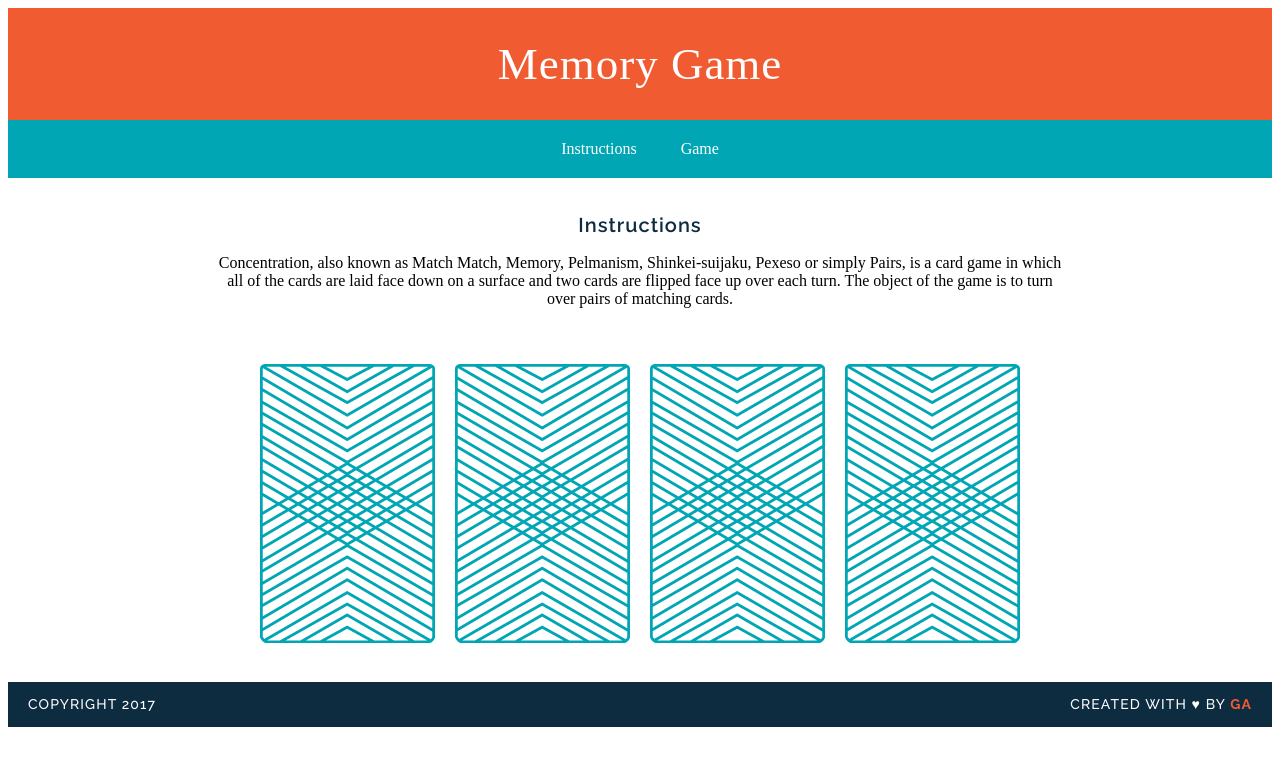
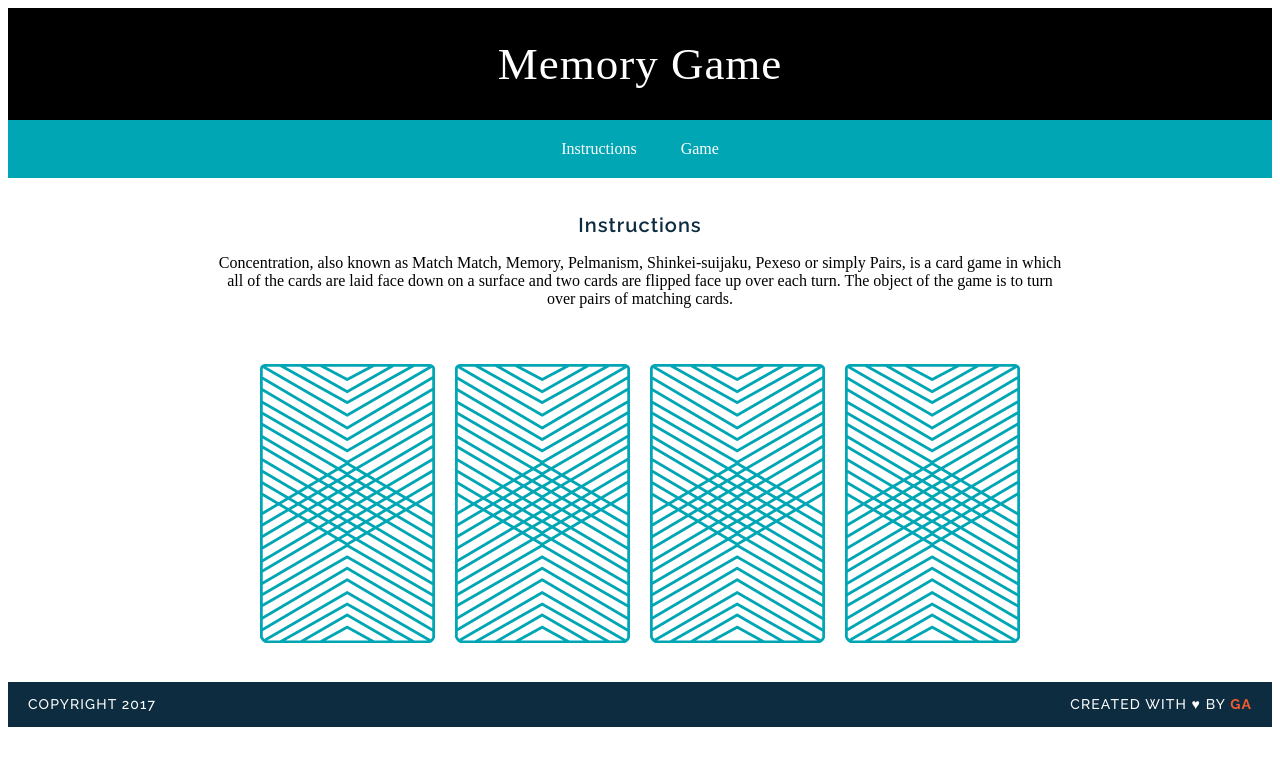
Before and after one commit to emmasnpark/wdi-fundamentals-memorygame, a plain HTML site: page index.html in a window 1280 px wide. Drawn offline with Linux system fonts and the light colour scheme; a web font is replaced by a local one.

Commit message:
color changed

```diff
--- a/css/style.css
+++ b/css/style.css
@@ -23,7 +23,7 @@ h2 {
   font-size: 20px;
 }
 header {
-  background-color: #F15B31;
+  background-color: black;
   font color: #FFFFFF;
   padding: 30px 20px;
   margin: 0;
```
